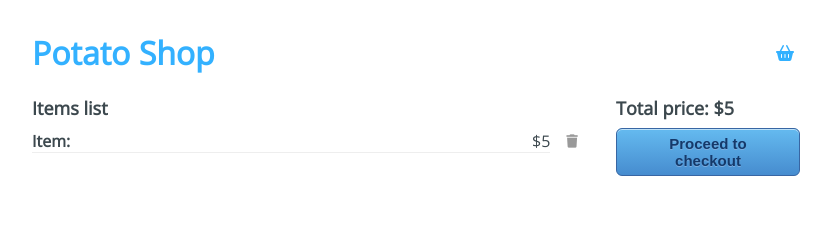
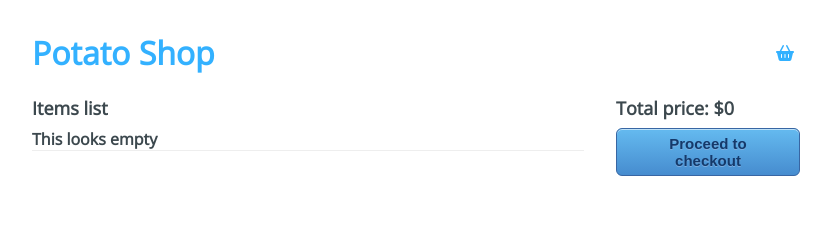
Before and after one commit to alejandropch/potatoshop, a React app: page /checkout in a window 1280 px wide. Shown: the top 226 px of the page, without its empty margins (224-1055 px from the left). Built offline with nearby package versions, Linux system fonts and the light colour scheme.

Commit message:
coding the CRUD

```diff
--- a/src/containers/Checkout.jsx
+++ b/src/containers/Checkout.jsx
@@ -1,24 +1,56 @@
-import React from 'react'
+import React,{ useContext } from 'react'
 import { Link } from 'react-router-dom'
 import '../styles/components/Checkout.css'
+import AppContext from '../context/AppContext'
 
 export default function Checkout() {
+  // eslint-disable-next-line no-unused-vars
+  const {state, removeFromCart}=useContext(AppContext)
+  const {cart}=state
+
+  const getTotalPrice=()=>{
+
+    let price=0;
+
+    if(cart.length>0){
+      cart.forEach((item)=>{
+        price+=item.price
+      })
+    }
+
+    return price
+
+  }
   return (
     <div className="Checkout">
       <div className="Checkout-content">
         <h3>Items list</h3>
+        {
+          cart.length>0 ?
+
+          cart.map((item)=>(
             <div className="Checkout-item">
+
               <div className="Checkout-element">
-            <h4>Item: </h4>
-            <span>$5</span>
+                <h4>{item.title} </h4>
+                <span>${item.price}</span>
               </div>
-          <button className="btn" type="button">
+              <button className="btn" type="button" onClick={()=>{removeFromCart(item)}}>
                 <i className="fas fa-solid fa-trash" />
               </button>
             </div>
+            )
+          )
+
+            :
+              <div className="Checkout-element">
+                <h4>This looks empty </h4>
+              </div>
+        }
+
       </div>
       <div className="Checkout-sidebar">
-        <h3>Total price: $5</h3>
+        <h3>Total price: ${getTotalPrice()}</h3>
         <Link to="/checkout/information">
           <button type="button">Proceed to checkout</button>
         </Link>
--- a/src/containers/Home.jsx
+++ b/src/containers/Home.jsx
@@ -3,5 +3,7 @@ import initialState from '../../initialState'
 import Products from '../components/Products'
 
 export default function Home() {
-  return (<h1>sss</h1>), (<Products products={initialState.products} />)
+  return (
+  <Products products={initialState.products} />
+  )
 }
--- a/src/hooks/useInitialState.js
+++ b/src/hooks/useInitialState.js
@@ -5,6 +5,13 @@ const useInitialState = () => {
   const [state, setState] = useState(initialState)
 
   const addToCart = (payload) => {
+    // Creating a id purchase to identify the item
+    // I use the split method to just  get the decimal part of the random number
+
+    const idPurchase=Math.random().toString().split('.')[1]
+    // eslint-disable-next-line no-param-reassign
+    payload.idpurchase=idPurchase
+    console.log(payload)
     setState({
       ...state,
       // bring all the cart and the add it what payload is carrying
```
Also changed, not shown: src/components/Products.jsx (line endings or trailing spaces), 1 other file (tests, documents, lock files or other folders). Lines whose indentation alone changed are shown as unchanged.
